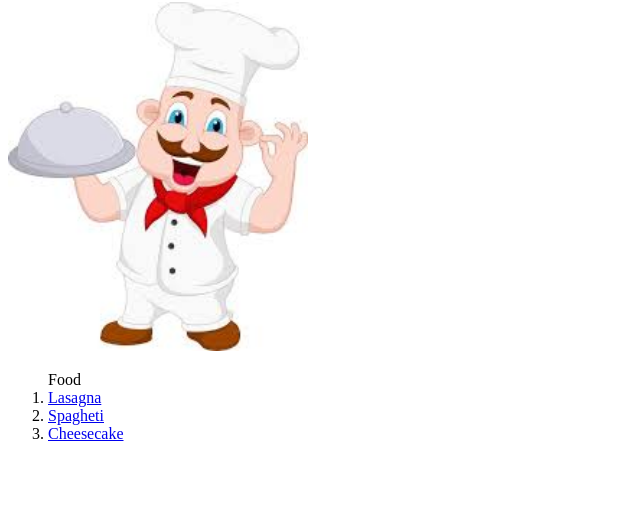
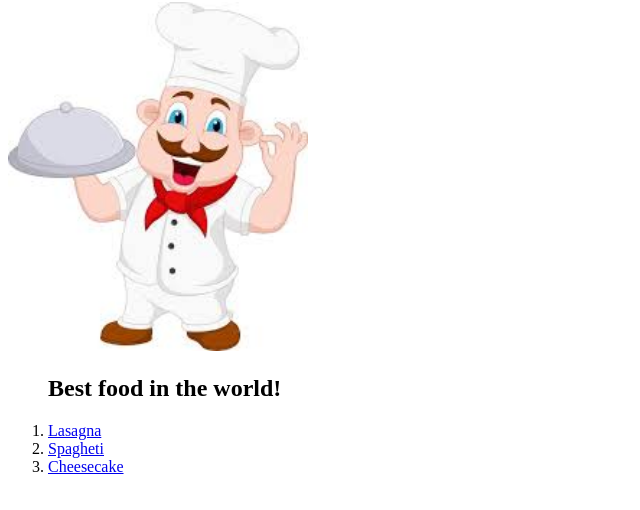
Before and after one commit to Negrea-Andrei/odin-recepie, a plain HTML site: page index.html in a window 1280 px wide. Shown: the part 78-588 px from the top of the page, without its empty margins (0-640 px from the left). Drawn offline with Linux system fonts and the light colour scheme.

Commit message:
Edit header 2

```diff
--- a/index.html
+++ b/index.html
@@ -7,7 +7,7 @@
 <body>
     <h1>Odin Recepie</h1>
     <img src="./bucatar.jpg" width="300">
-    <ol>Food
+    <ol><h2>Best food in the world!</h2>
         <li><a href="./recipes/lasagna.html">Lasagna</a></li>
         <li><a href="./recipes/spagheti.html">Spagheti</li>
         <li><a href="./recipes/cheesecake.html">Cheesecake</a></li>
```
